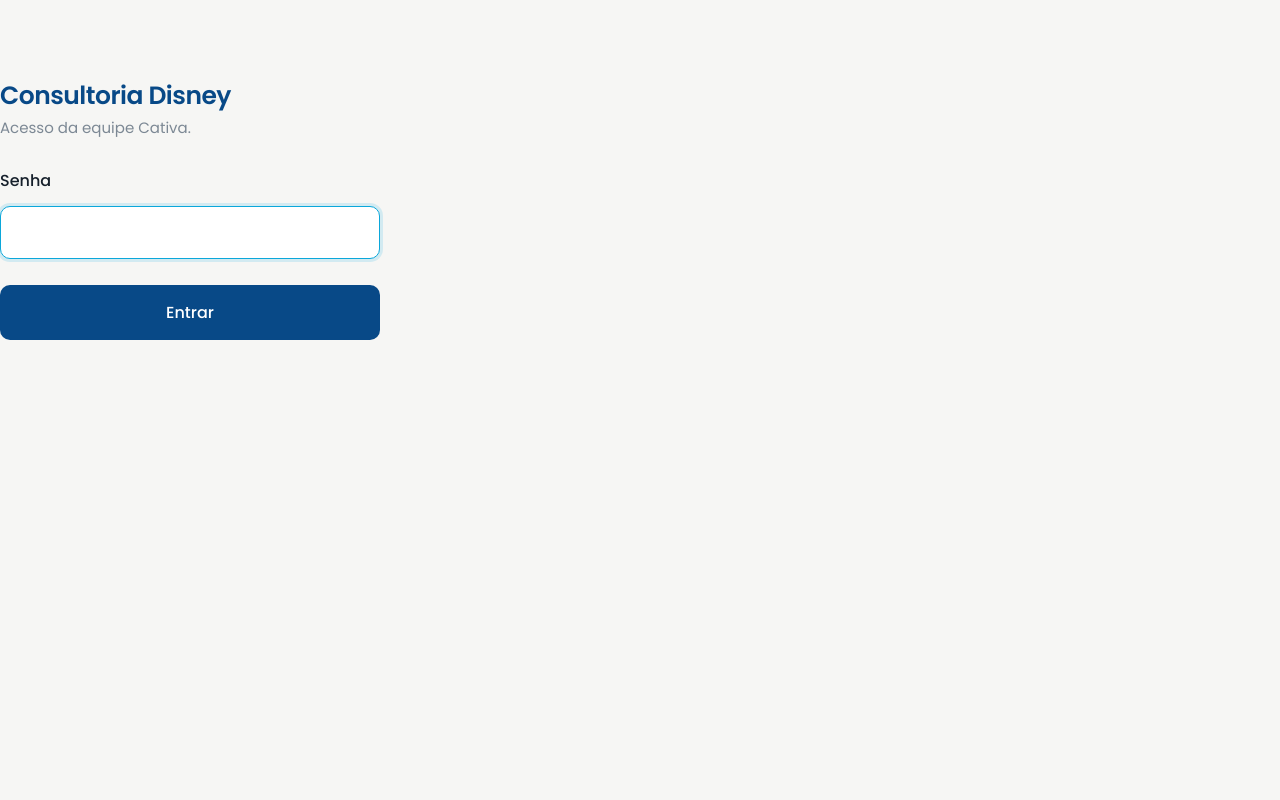
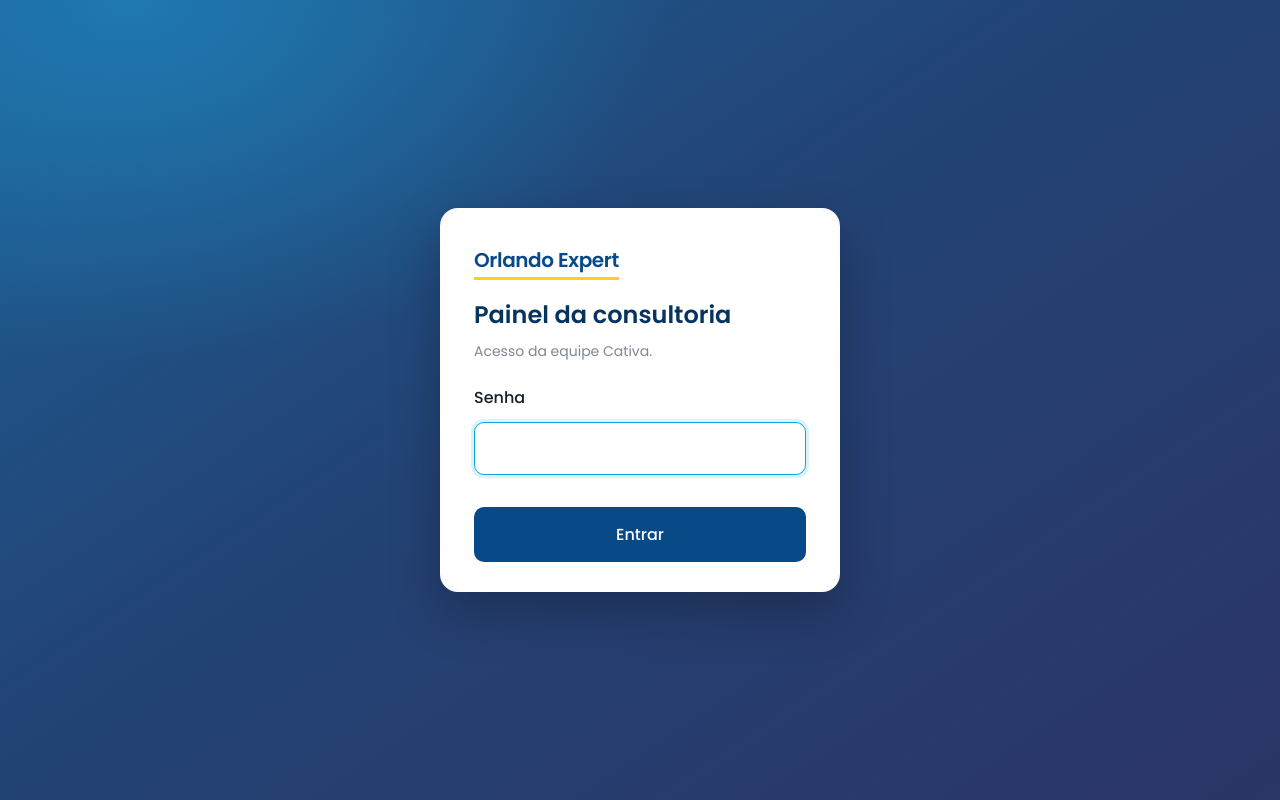
Before and after one commit to CativaOperadora/disney-expert, a Next.js app: page /entrar in a window 1280 px wide. Built offline with nearby package versions, Linux system fonts and the light colour scheme.

Commit message:
Ajustes no CRM: login centralizado/Orlando Expert, Kanban com scroll interno, remove dashboards de consultoras

```diff
--- a/app/entrar/page.tsx
+++ b/app/entrar/page.tsx
@@ -25,13 +25,16 @@
   }
 
   return (
-    <main className="pagina" style={{ maxWidth: 380, paddingTop: 80 }}>
-      <h1 className="display passo-titulo">Consultoria Disney</h1>
-      <p className="passo-descricao">Acesso da equipe Cativa.</p>
+    <div className="portal-login">
+      <form className="portal-login-cartao" onSubmit={enviar}>
+        <div className="portal-login-marca">
+          <span className="marca-nome">Orlando Expert</span>
+        </div>
+        <h1 className="portal-login-titulo">Painel da consultoria</h1>
+        <p className="portal-login-sub">Acesso da equipe Cativa.</p>
 
-      {erro && <div className="erro-caixa">{erro}</div>}
+        {erro && <div className="erro-caixa">{erro}</div>}
 
-      <form onSubmit={enviar}>
         <div className="campo">
           <label className="rotulo" htmlFor="senha">Senha</label>
           <input
@@ -43,10 +46,10 @@
             onChange={(e) => setSenha(e.target.value)}
           />
         </div>
-        <button className="botao botao-principal" style={{ width: '100%' }} disabled={indo}>
+        <button className="botao botao-principal" type="submit" disabled={indo}>
           {indo ? 'Entrando…' : 'Entrar'}
         </button>
       </form>
-    </main>
+    </div>
   );
 }
--- a/app/globals.css
+++ b/app/globals.css
@@ -625,7 +625,9 @@
   border: 1px solid transparent;
   border-radius: 12px;
   padding: 14px 12px;
-  max-height: calc(100vh - 150px);
+  /* Altura fixa e igual em todas as colunas: o excesso de cartões rola
+     dentro da coluna, sem espremer os cartões. */
+  height: calc(100vh - 150px);
   display: flex;
   flex-direction: column;
 }
@@ -659,6 +661,10 @@
 .coluna-espera.nivel-3 { color: #9c3325; }
 
 .coluna-corpo {
+  /* Ocupa a altura restante da coluna e rola por dentro. O min-height:0
+     é o que permite o scroll dentro de um container flex. */
+  flex: 1;
+  min-height: 0;
   overflow-y: auto;
   display: flex;
   flex-direction: column;
@@ -684,6 +690,9 @@
   border-radius: 10px;
   overflow: hidden;
   cursor: grab;
+  /* Não encolher: cada cartão mantém a altura confortável de leitura,
+     independentemente de quantos existem na coluna. */
+  flex-shrink: 0;
   transition: border-color 0.15s, transform 0.1s, box-shadow 0.15s;
 }
 
```
Also changed, not shown: app/painel/dashboards/page.tsx (+0 -8 lines).
